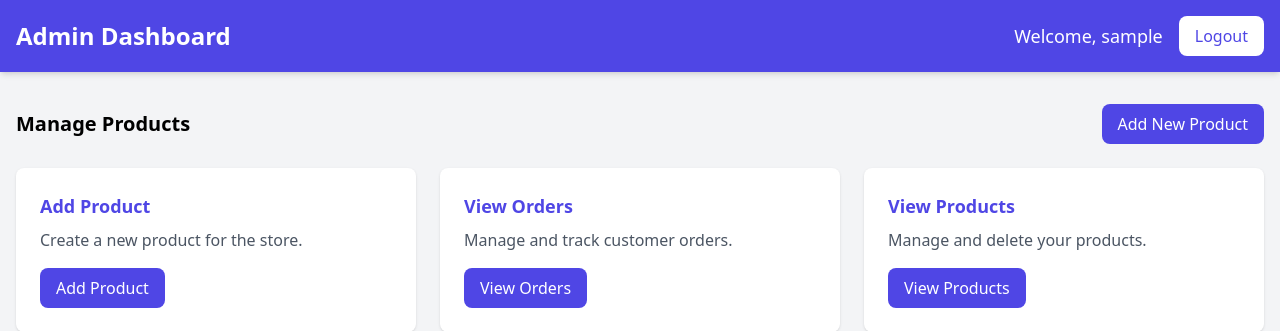
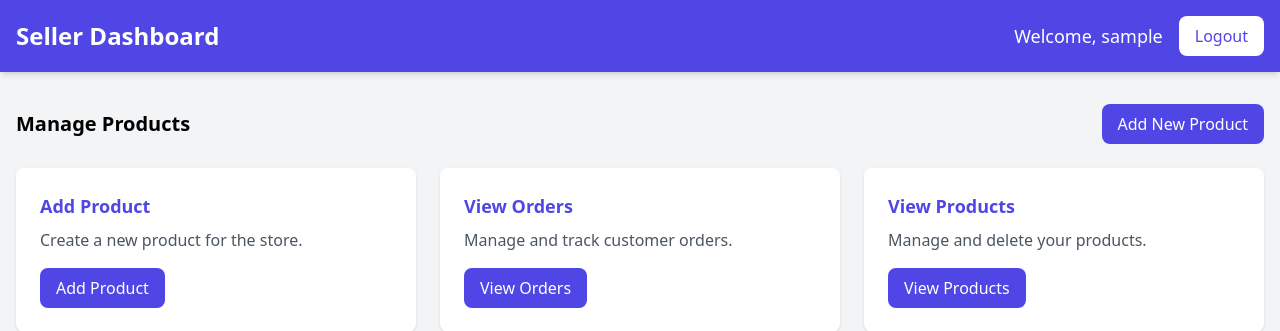
Before and after one commit to kaylubr/ecommerce, a PHP site: page /admin/index.php in a window 1280 px wide. Shown: the top 331 px of the page. Run offline with PHP 8.4, Linux system fonts and the light colour scheme; the visitor is signed in with stand-in values (Sample User, id 1); some libraries are stand-ins or nearby versions.

Commit message:
Fix bugs

```diff
--- a/admin/index.php
+++ b/admin/index.php
@@ -11,7 +11,7 @@ if (!isset($_SESSION['user']) || $_SESSION['role'] !== 'admin') {
 <head>
     <meta charset="UTF-8">
     <meta name="viewport" content="width=device-width, initial-scale=1.0">
-    <title>Admin Dashboard</title>
+    <title>Seller Dashboard</title>
     <script src="https://cdn.tailwindcss.com"></script>
     <link rel="stylesheet" href="style.css">
     <link href="https://cdn.jsdelivr.net/npm/flowbite@1.5.0/dist/flowbite.min.css" rel="stylesheet">
@@ -20,7 +20,7 @@ if (!isset($_SESSION['user']) || $_SESSION['role'] !== 'admin') {
 
     <header class="bg-indigo-600 text-white p-4 shadow-md">
         <div class="container mx-auto flex justify-between items-center">
-            <h1 class="text-2xl font-bold">Admin Dashboard</h1>
+            <h1 class="text-2xl font-bold">Seller Dashboard</h1>
             <nav class="flex items-center space-x-4">
                 <span class="text-lg font-medium">Welcome, <?php echo htmlspecialchars($_SESSION['user']); ?></span>
                 <a href="../logout.php" class="bg-white text-indigo-600 px-4 py-2 rounded-lg hover:bg-indigo-50 transition-all">
--- a/user/index.php
+++ b/user/index.php
@@ -55,7 +55,7 @@ if ($conn->connect_error) {
                     </ul>
                     <div class="text-center lg:flex items-center gap-1 sm:gap-4 lg:ml-auto">
                         <div class="flex justify-center py-2 px-2 text-white transition-all duration-300 rounded-lg items-center whitespace-nowrap gap-2">
-                            <span class="hidden lg:block">Hello, <?php echo htmlspecialchars($_SESSION['user']); ?> (<?php echo htmlspecialchars($_SESSION['role']); ?>)</span>
+                            <span class="hidden lg:block font-medium">Hello, <?php echo htmlspecialchars($_SESSION['user']); ?> (<?php echo htmlspecialchars($_SESSION['role']); ?>)</span>
                         </div>
                         <a href="../logout.php" class="flex justify-center py-2 px-3.5 bg-white hover:bg-indigo-50 text-gray-600 transition-all duration-300 rounded-lg items-center whitespace-nowrap gap-2">
                             <span class="hidden lg:block">Logout</span>
--- a/user/view_orders.php
+++ b/user/view_orders.php
@@ -32,7 +32,7 @@ $userId = $_SESSION['user_id'];
                 </div>
                 <div id="mobile-navbar" class="hidden lg:flex flex-row w-full flex-1 shadow-sm lg:shadow-none lg:bg-transparent rounded-xl py-4 lg:py-0">
                     <ul class="text-center flex lg:flex-row flex-col xl:gap-1 gap-2 lg:ml-auto lg:flex lg:bg-indigo-500 dark:bg-transparent items-center p-1 rounded-xl">
-                        <li><a href="dashboard.php" class="py-2 px-5 flex justify-center bg-white transition-all duration-500 ease-in-out text-xs text-gray-900 font-semibold rounded-lg">Dashboard</a></li>
+                        <li><a href="index.php" class="py-2 px-5 flex justify-center bg-white transition-all duration-500 ease-in-out text-xs text-gray-900 font-semibold rounded-lg">Dashboard</a></li>
                         <li><a href="view_orders.php" class="py-2 px-5 bg-transparent transition-all duration-500 ease-in-out text-xs text-white hover:bg-white hover:text-gray-900 font-semibold rounded-lg flex justify-center">View Orders</a></li>
                         <li><a href="view_products.php" class="py-2 px-5 bg-transparent transition-all duration-500 ease-in-out text-xs text-white hover:bg-white hover:text-gray-900 font-semibold rounded-lg flex justify-center">View Products</a></li>
                     </ul>
--- a/user/view_products.php
+++ b/user/view_products.php
@@ -31,7 +31,7 @@ include '../includes/db.php';
                 </div>
                 <div id="mobile-navbar" class="hidden lg:flex flex-row w-full flex-1 shadow-sm lg:shadow-none lg:bg-transparent rounded-xl py-4 lg:py-0">
                     <ul class="text-center flex lg:flex-row flex-col xl:gap-1 gap-2 lg:ml-auto lg:flex lg:bg-indigo-500 dark:bg-transparent items-center p-1 rounded-xl">
-                        <li><a href="dashboard.php" class="py-2 px-5 flex justify-center bg-white transition-all duration-500 ease-in-out text-xs text-gray-900 font-semibold rounded-lg">Dashboard</a></li>
+                        <li><a href="index.php" class="py-2 px-5 flex justify-center bg-white transition-all duration-500 ease-in-out text-xs text-gray-900 font-semibold rounded-lg">Dashboard</a></li>
                         <li><a href="view_orders.php" class="py-2 px-5 bg-transparent transition-all duration-500 ease-in-out text-xs text-white hover:bg-white hover:text-gray-900 font-semibold rounded-lg flex justify-center">View Orders</a></li>
                         <li><a href="view_products.php" class="py-2 px-5 bg-transparent transition-all duration-500 ease-in-out text-xs text-white hover:bg-white hover:text-gray-900 font-semibold rounded-lg flex justify-center">View Products</a></li>
                     </ul>
```
